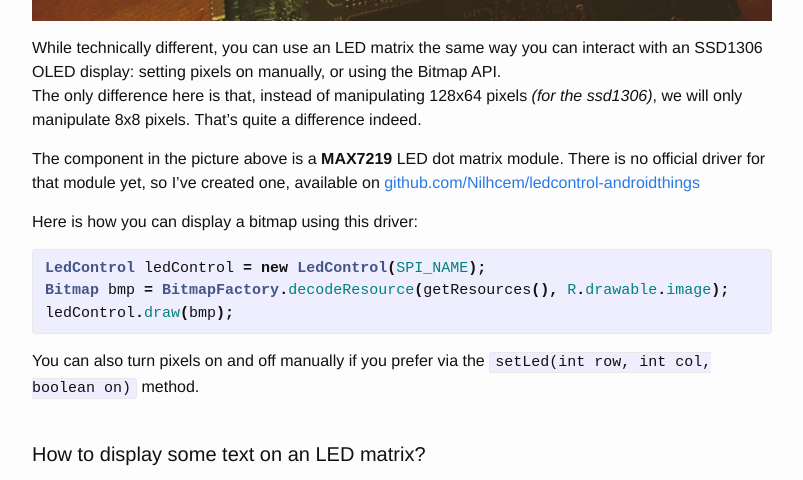
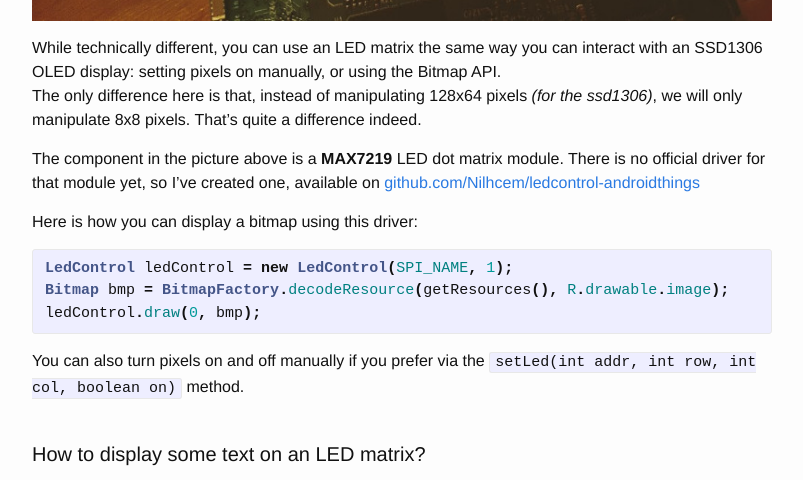
Before and after one commit to Nilhcem/nilhcem.github.io, a Jekyll site: the page built from _posts/2017-03-27-android-things-external-displays.md, in a window 1280 px wide and 900 px high, scrolled down 4899 px, cut to the strip 0-480 px from the top of the window. Shown: the whole strip, without its empty margins (238-1041 px from the left). Built offline with Jekyll 4.4.1, drawn with Linux system fonts in a browser that asks for light colours; comment, search, counter and statistics services are not loaded.

Commit message:
Update LedControl usage

```diff
--- a/_posts/2017-03-27-android-things-external-displays.md
+++ b/_posts/2017-03-27-android-things-external-displays.md
@@ -138,12 +138,12 @@ The component in the picture above is a **MAX7219** LED dot matrix module. There
 Here is how you can display a bitmap using this driver:
 
 {% highlight java %}
-LedControl ledControl = new LedControl(SPI_NAME);
+LedControl ledControl = new LedControl(SPI_NAME, 1);
 Bitmap bmp = BitmapFactory.decodeResource(getResources(), R.drawable.image);
-ledControl.draw(bmp);
+ledControl.draw(0, bmp);
 {% endhighlight %}
 
-You can also turn pixels on and off manually if you prefer via the `setLed(int row, int col, boolean on)` method.
+You can also turn pixels on and off manually if you prefer via the `setLed(int addr, int row, int col, boolean on)` method.
 <br><br>
 
 #### How to display some text on an LED matrix?
```
